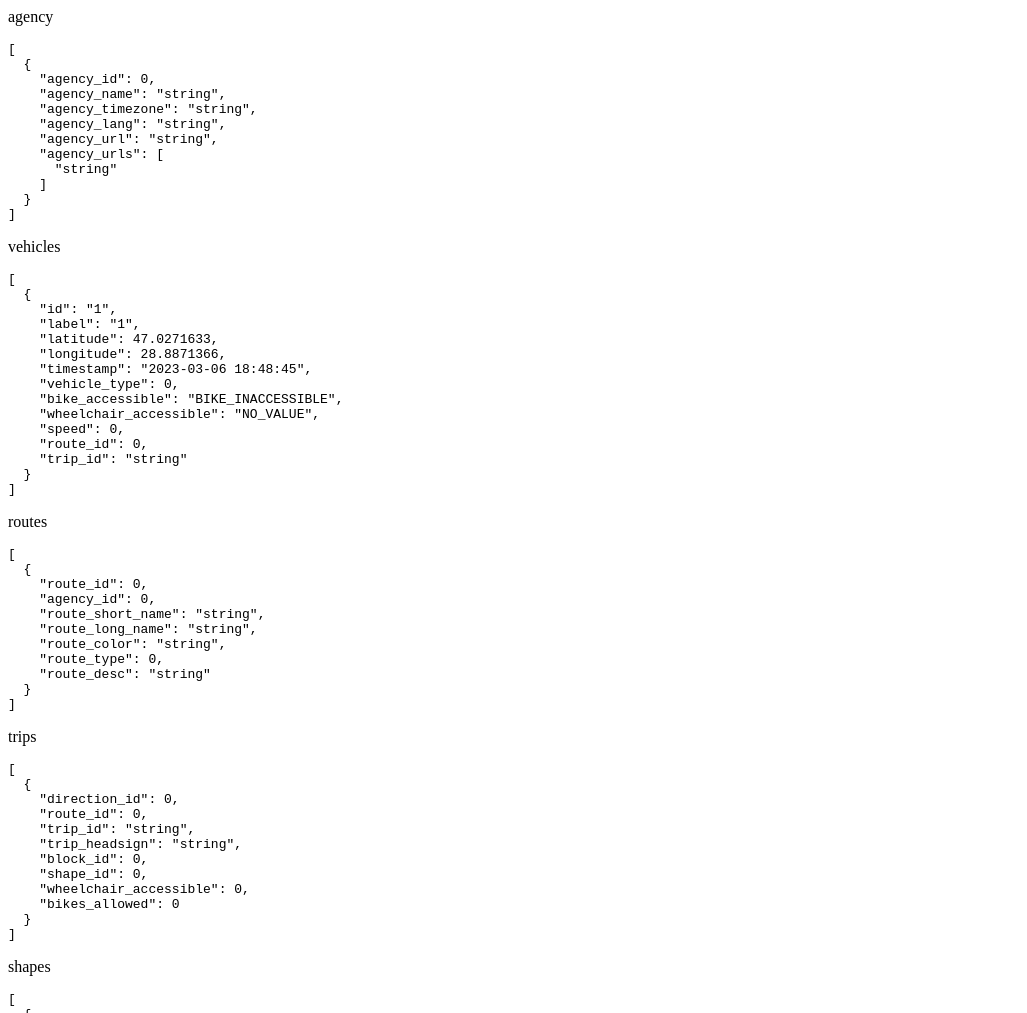
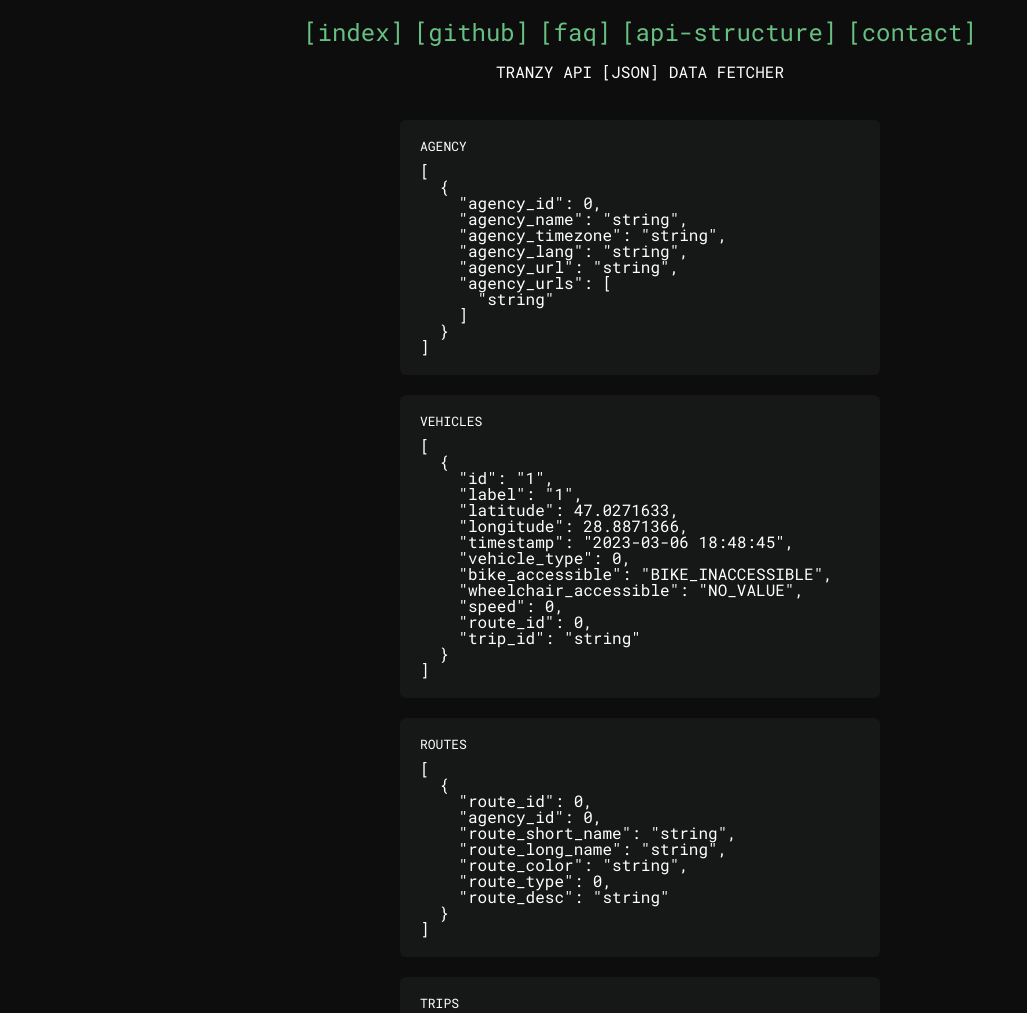
Before and after one commit to zeusdata/tranzy-data-fetcher, a plain HTML site: page api-structure.html in a window 1280 px wide. Shown: the top 1013 px of the page, without its empty margins (0-1027 px from the left). Drawn offline with Linux system fonts and the light colour scheme.

Commit message:
added api structure, ui/ux improvments

```diff
--- a/api-structure.html
+++ b/api-structure.html
@@ -1,4 +1,39 @@
-<p>agency</p>
+<!doctype html>
+<html lang="en">
+  <head>
+    <title>Tranzy Data Fetcher</title>
+    <link rel="stylesheet" type="text/css" href="css/reset.css" />
+    <link rel="stylesheet" type="text/css" href="css/style-api-structure.css" />
+    <link rel="icon" type="image/png" sizes="16x16" href="/favicon.png" />
+    <meta charset="utf-8" />
+    <meta name="description" content="Tranzy JSON Data Fetcher" />
+    <meta
+      name="keywords"
+      content="tranzy, json, data, fetch, fetcher, zeusdata, api"
+    />
+    <meta name="author" content="Zeus Data" />
+    <meta name="viewport" content="width=device-width, initial-scale=1.0" />
+  </head>
+  <body>
+    <nav class="m-t-10">
+      <ul class="nav-links">
+        <li><a href="index.html">[index]</a></li>
+        <li>
+          <a href="https://github.com/zeusdata/" target="_blank">[github]</a>
+        </li>
+        <li><a href="faq.html">[faq]</a></li>
+        <li><a href="api-structure.html">[api-structure]</a></li>
+        <li><a href="mailto:zeusdata.dev@gmail.com">[contact]</a></li>
+      </ul>
+    </nav>
+
+    <p class="test m-t-10">TRANZY API [JSON] DATA FETCHER</p>
+
+    <div class="container">
+      <div class="json-ui" id="api-key-ui">
+        <div class="json-e-holder">
+          <p class="p-text">AGENCY</p>
+
           <pre>
 [
   {
@@ -12,8 +47,13 @@
     ]
   }
 ]
-</pre>
-<p>vehicles</p>
+</pre
+          >
+        </div>
+
+        <div class="json-e-holder">
+          <p class="p-text">VEHICLES</p>
+
           <pre>
 [
   {
@@ -30,8 +70,13 @@
     "trip_id": "string"
   }
 ]
-</pre>
-<p>routes</p>
+</pre
+          >
+        </div>
+
+        <div class="json-e-holder">
+          <p class="p-text">ROUTES</p>
+
           <pre>
 [
   {
@@ -44,8 +89,13 @@
     "route_desc": "string"
   }
 ]
-</pre>
-<p>trips</p>
+</pre
+          >
+        </div>
+
+        <div class="json-e-holder">
+          <p class="p-text">TRIPS</p>
+
           <pre>
 [
   {
@@ -59,8 +109,12 @@
     "bikes_allowed": 0
   }
 ]
-</pre>
-<p>shapes</p>
+</pre
+          >
+        </div>
+
+        <div class="json-e-holder">
+          <p class="p-text">SHAPES</p>
           <pre>
 [
   {
@@ -72,7 +126,11 @@
   }
 ]</pre
           >
-<p>stops</p>
+        </div>
+
+        <div class="json-e-holder">
+          <p class="p-text">STOPS</p>
+
           <pre>
 [
   {
@@ -86,7 +144,11 @@
   }
 ]</pre
           >
-<p>stop times</p>
+        </div>
+
+        <div class="json-e-holder">
+          <p class="p-text">STOP TIMES</p>
+
           <pre>
 [
   {
@@ -103,3 +165,22 @@
   }
 ]</pre
           >
+        </div>
+      </div>
+    </div>
+    <footer>
+      <p class="footer-text">
+        <a
+          href="https://github.com/zeusdata/tranzy-data-fetcher"
+          target="_blank"
+          >TranzyDataFetcher</a
+        >
+        v0.2.0 - <a href="CHANGELOG.md" target="_blank">CHANGELOG</a>. project
+        by
+        <a href="https://zeusdata.dev" target="_blank">ZEUSDATA.DEV</a>
+      </p>
+    </footer>
+    <script src="src/jszip/jszip.js"></script>
+    <script type="module" src="main.js"></script>
+  </body>
+</html>
--- /dev/null
+++ b/css/style-api-structure.css
@@ -0,0 +1,131 @@
+:root {
+  --selection-bg-color: #67bf82;
+  --selection-color: #fff;
+  --bg-color: #0d0d0d;
+  --font-color: #fff;
+  --font-size: 13px;
+  --border-radius: 6px;
+  --ui-border: 1px solid #212424;
+  --ui-background-color: #161717;
+  --input-background-color: #282a2a;
+  --input-border: 1px solid #353838;
+
+  /* --border-test: 1px solid crimson; */
+
+  --e-border: 1px solid #353838;
+  --e-background-color: #282a2a;
+  --e-r-background-color: #362121;
+  --e-r-border: 1px solid #281515;
+  --btn-border: 1px solid #484e4e;
+  --btn-download-bg: #242626;
+  --cta-color: #67bf82;
+}
+::selection {
+  background-color: var(--selection-bg-color);
+  color: var(--selection-color);
+}
+@font-face {
+  font-family: "RobotoMono";
+  src: url("../assets/fonts/static/RobotoMono-Regular.ttf") format("truetype");
+  font-weight: 400;
+  font-style: normal;
+}
+@font-face {
+  font-family: "RobotoMono";
+  src: url("../assets/fonts/static/RobotoMono-Bold.ttf") format("truetype");
+  font-weight: 700;
+  font-style: normal;
+}
+* {
+  outline: none;
+}
+a {
+  text-decoration: none;
+  color: var(--cta-color);
+  transition: 0.4s ease-in-out;
+}
+a:hover {
+  color: white;
+}
+body {
+  background-color: var(--bg-color);
+  color: var(--font-color);
+  display: flex;
+  flex-direction: column;
+  /* justify-content: center; */
+  align-items: center;
+
+  font-family: RobotoMono;
+  font-weight: 400;
+}
+.nav-links {
+  display: flex;
+  flex-direction: row;
+  gap: 10px;
+}
+.nav-links > li > a {
+  font-size: 24px;
+}
+.m-t-10 {
+  padding-top: 20px;
+  /* margin-top: 10px; */
+}
+.container {
+  margin-top: 40px;
+  max-width: 480px;
+  width: 100%;
+  height: auto;
+  border: var(--border-test);
+  display: flex;
+  flex-direction: column;
+  gap: 20px;
+}
+.p-text {
+  margin-bottom: 10px;
+  font-family: RobotoMono;
+  font-weight: 400;
+  font-size: var(--font-size);
+}
+.p-text-error {
+  color: crimson;
+  /* margin-bottom: 8px; */
+  font-family: RobotoMono;
+  font-weight: 400;
+  font-size: var(--font-size);
+}
+.json-ui {
+  /* padding: 20px; */
+  width: 100%;
+  /* height: auto; */
+  box-sizing: border-box;
+  padding: 0;
+  margin: 0;
+  display: flex;
+  flex-direction: column;
+  gap: 20px;
+  /* justify-content: center; */
+  /* align-items: center; */
+}
+.json-e-holder {
+  background-color: var(--ui-background-color);
+  border: var(--ui-border);
+  border-radius: var(--border-radius);
+
+  height: auto;
+  padding: 20px;
+  box-sizing: border-box;
+  border: var(--border-test);
+}
+footer {
+  width: 100%;
+  height: 70px;
+  display: flex;
+  justify-content: center;
+  align-items: center;
+  /* border: 1px solid crimson; */
+}
+.footer-text {
+  font-family: RobotoMono;
+  font-size: 14px;
+  font-weight: 700;
+}
--- a/css/style.css
+++ b/css/style.css
@@ -80,6 +80,13 @@
   gap: 20px;
 }
 .p-text {
+  /* margin-bottom: 8px; */
+  font-family: RobotoMono;
+  font-weight: 400;
+  font-size: var(--font-size);
+}
+.p-text-error {
+  color: crimson;
   /* margin-bottom: 8px; */
   font-family: RobotoMono;
   font-weight: 400;
--- a/main.js
+++ b/main.js
@@ -73,6 +73,8 @@
     await fetchStops("stops");
     selectUi.style.border = "1px solid #67bf82";
     statusData.textContent = "DATA GENERATED!";
+    statusDownload.style.color = "#fff";
+    statusZip.style.color = "#fff";
     statusDownload.textContent = `FILES FOR AGENCY ID: ${selectedAgency}`;
     statusZip.textContent = `ZIP FILE FOR AGENCY ID: ${selectedAgency}`;
     setInterval(() => {
@@ -99,6 +101,7 @@
       (selectedAgency === null && statusKey.textContent == "") ||
       statusKey.textContent == "ERROR:INVALID KEY!"
     ) {
+      statusDownload.textContent = "ERROR: FILES NOT GENERATED YET!";
       apiKeyUi.style.border = "1px solid crimson";
       selectUi.style.border = "1px solid crimson";
       downloadFilesUi.style.border = "1px solid crimson";
@@ -112,7 +115,7 @@
     statusKey.textContent == "ERROR:INVALID KEY!"
   ) {
     selectUi.style.border = "1px solid crimson";
-    statusData.textContent = "KEY NEEDED!";
+    statusData.textContent = "ERROR: KEY NEEDED!";
   }
 });
 //
@@ -138,7 +141,7 @@
     (selectedAgency === null && statusKey.textContent == "") ||
     statusKey.textContent == "ERROR:INVALID KEY!"
   ) {
-    statusZip.textContent = "ERROR: FILES NOT GENERATED!";
+    statusZip.textContent = "ERROR: ZIP NOT GENERATED!";
     apiKeyUi.style.border = "1px solid crimson";
     saveUi.style.border = "1px solid crimson";
     selectUi.style.border = "1px solid crimson";
--- a/src/api/agency.js
+++ b/src/api/agency.js
@@ -23,6 +23,7 @@
     });
     if (data) {
       apiKeyUi.style.border = "1px solid #67bf82";
+      statusKey.style.color = "#67bf82";
       statusKey.textContent = "SUCCESS!";
       statusData.textContent = "";
       // generateData.textContent = "GENERATE DATA()";
@@ -33,6 +34,7 @@
       selectedAgency = this.value;
       selectUi.style.border = "1px solid #F5B727";
       statusData.textContent = `SELECTED AGENCY ID: ${this.value}`;
+      statusData.style.color = "#fff";
 
       setInterval(() => {
         generateData.textContent = "GENERATE DATA()";
```
Also changed, not shown: index.html (+5 -5 lines), 1 other file. Lines whose indentation alone changed are shown as unchanged.
